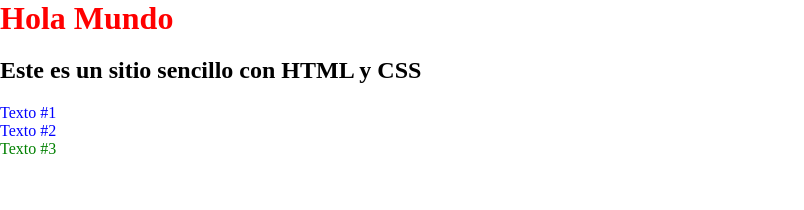
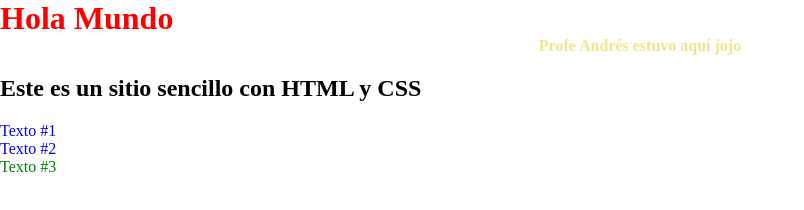
Before and after one commit to abigailarguello/Practica_1_Enunciado, a plain HTML site: page index.html in a window 1280 px wide. Shown: the whole page, without its empty margins (0-804 px from the left). Drawn offline with Linux system fonts and the light colour scheme.

Commit message:
cambios del profe

```diff
--- a/index.html
+++ b/index.html
@@ -9,6 +9,7 @@
 </head>
 <body>
 <h1>Hola Mundo</h1>
+<p id="profe">Profe Andrés estuvo aquí jojo</p>
 <h2>Este es un sitio sencillo con HTML y CSS</h2>
 <p class="text">Texto #1</p>
 <p class="text">Texto #2</p>
--- a/styles.css
+++ b/styles.css
@@ -15,3 +15,8 @@ body, h1, p {
     #last_p {
     color: green;
     }
+    #profe{
+        text-align: center;
+        font-weight: bold;
+        color: khaki;
+    }
```
